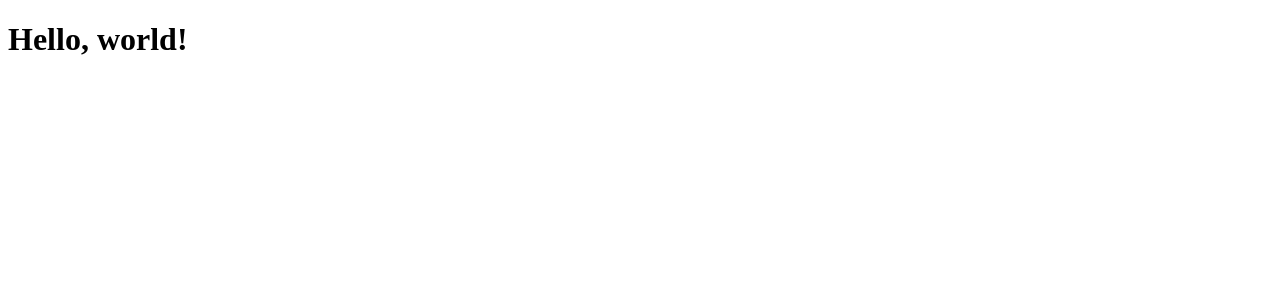
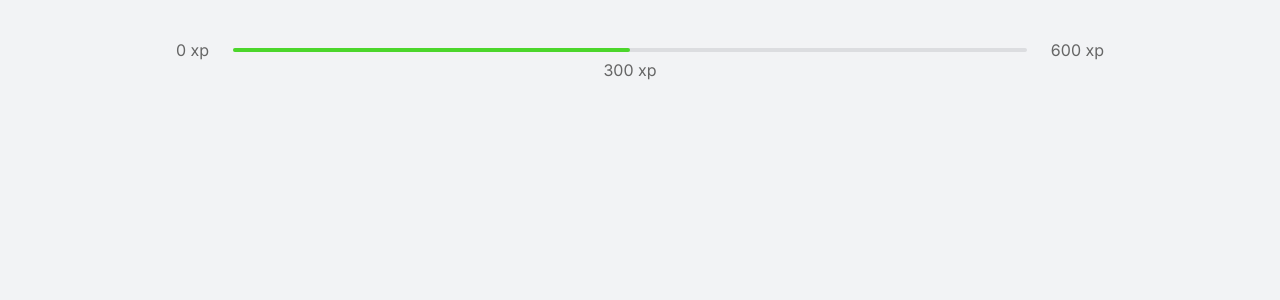
Before and after one commit to rdgrb/nlw-move-it, a Next.js app: page / in a window 1280 px wide. Shown: the top 300 px of the page. Built offline with nearby package versions, Linux system fonts and the light colour scheme.

Commit message:
Adicionado layout base da barra de experiência

```diff
--- a/pages/index.tsx
+++ /dev/null
@@ -1,5 +0,0 @@
-export default function Home() {
-  return (
-    <h1>Hello, world!</h1>
-  )
-}
--- /dev/null
+++ b/src/components/ExperienceBar.tsx
@@ -0,0 +1,14 @@
+export function ExperienceBar() {
+    return (
+        <header className="experience-bar">
+            <span>0 xp</span>
+            <div>
+                <div style={{ width: "50%" }} />
+                <span className="current-experience" style={{ left: "50%"}}>
+                    300 xp
+                </span>
+            </div>
+            <span>600 xp</span>
+        </header>
+    );
+}
--- a/pages/_app.tsx
+++ b/src/pages/_app.tsx
@@ -1,3 +1,5 @@
+import "../styles/global.css";
+
 function MyApp({ Component, pageProps }) {
   return <Component {...pageProps} />
 }
--- /dev/null
+++ b/src/pages/index.tsx
@@ -0,0 +1,15 @@
+import Head from "next/head";
+import { ExperienceBar } from "../components/ExperienceBar";
+
+export default function Home() {
+  return (
+    <div className="container">
+      <Head>
+        <link rel="preconnect" href="https://fonts.gstatic.com" />
+        <link href="https://fonts.googleapis.com/css2?family=Inter:wght@400;500;600&family=Rajdhani:wght@600&display=swap" rel="stylesheet" />
+      </Head>
+
+      <ExperienceBar />
+    </div>
+  )
+}
--- /dev/null
+++ b/src/styles/global.css
@@ -0,0 +1,88 @@
+* {
+    margin: 0;
+    padding: 0;
+    box-sizing: border-box;
+}
+
+:root {
+    --white: #fff;
+    --background: #f2f3f5;
+    --gray-line: #dcdde0;
+    --text: #666666;
+    --text-highlight: #b3b9ff;
+    --title: #2e384d;
+    --red: #e83f5b;
+    --green: #4cd62b;
+    --blue: #5965e0;
+    --blue-dark: #4953b8;
+    --blue-twitter: #2aa9e0;
+}
+
+@media(max-width: 1080px) {
+    html {
+        font-size: 93.75%;
+    }
+}
+
+@media(max-width: 720px) {
+    html {
+        font-size: 87.5%;
+    }
+}
+
+body {
+    background: var(--background);
+    color: var(--text);
+}
+
+body, input, textarea, button {
+    font: 400 1rem "Inter", sans-serif;
+}
+
+button {
+    cursor: pointer;
+}
+
+a {
+    color: inherit;
+    text-decoration: none;
+}
+
+.container {
+    height: 100vh;
+    max-width: 992px;
+    margin: 0 auto;
+    padding: 2.5rem 2rem;
+    display: flex;
+    flex-direction: column;
+}
+
+.experience-bar {
+    display: flex;
+    align-items: center;
+}
+
+.experience-bar span {
+    font-size: 1rem;
+}
+
+.experience-bar > div {
+    flex: 1;
+    height: 4px;
+    border-radius: 4px;
+    background: var(--gray-line);
+    margin: 0 1.5rem;
+    position: relative;
+}
+
+.experience-bar > div > div {
+    height: 4px;
+    border-radius: 4px;
+    background: var(--green);
+}
+
+span.current-experience {
+    position: absolute;
+    top: 12px;
+    transform: translateX(-50%);
+}
```
